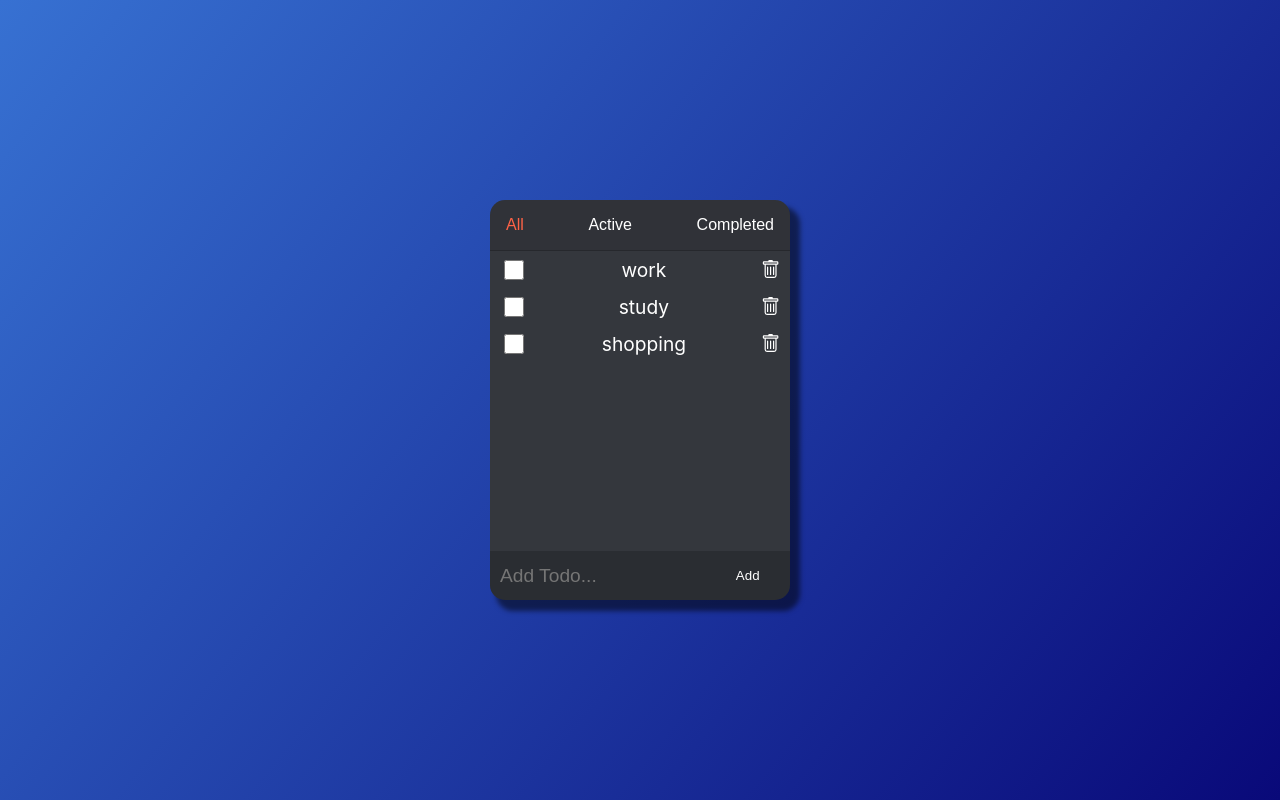
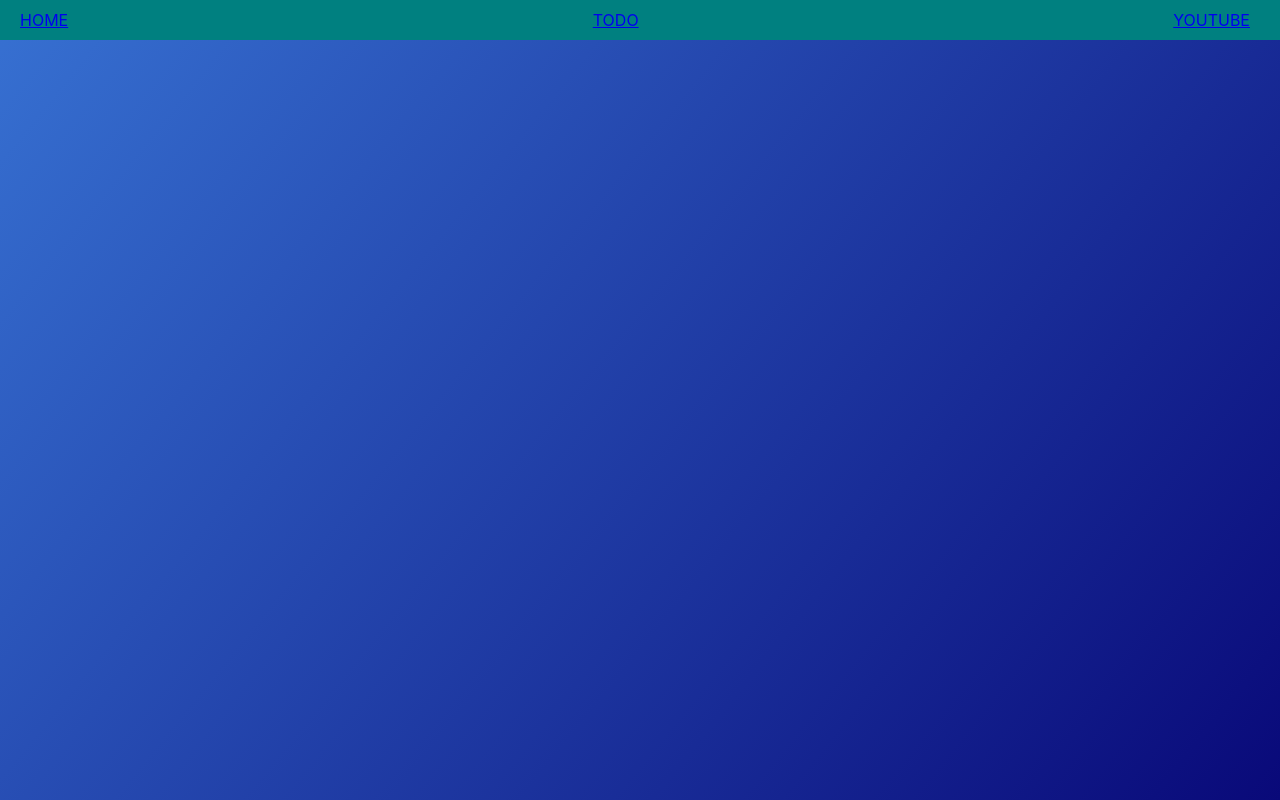
Before and after one commit to Latemarch/ReactAppProjects, a React (Create React App) app: page / in a window 1280 px wide. Built offline with nearby package versions, Linux system fonts and the light colour scheme.

Commit message:
Add main page

```diff
--- a/src/Home.jsx
+++ b/src/Home.jsx
@@ -1,9 +1,19 @@
-import AppToDoList from './Todo/AppTodoList'
+import { Outlet } from 'react-router-dom'
+import SearchHearder from './SearchHearder'
+import styled from 'styled-components'
+const HomePage = styled.div`
+  display: flex;
+  justify-content: center;
+  align-items: center;
+  width: 100vw;
+  height: 100vh;
+`
 
 export default function Home() {
   return (
-    <>
-      <AppToDoList />
-    </>
+    <HomePage>
+      <SearchHearder />
+      <Outlet />
+    </HomePage>
   )
 }
--- /dev/null
+++ b/src/SearchHearder.jsx
@@ -0,0 +1,34 @@
+import React from 'react'
+import styled from 'styled-components'
+import { projects } from './index'
+import { Link } from 'react-router-dom'
+
+const Header = styled.div`
+  display: flex;
+  height: 5%;
+  width: 100%;
+  padding: 20px;
+  justify-content: space-between;
+  align-items: center;
+  background-color: teal;
+  position: absolute;
+  top: 0;
+`
+const Project = styled.div`
+  display: flex;
+  text-transform: uppercase;
+  padding: 0 10px;
+`
+
+export default function SearchHearder() {
+  return (
+    <Header>
+      <Link to="/">HOME</Link>
+      {projects.map((p) => (
+        <Link to={`${p.path}`}>
+          <Project>{p.path}</Project>
+        </Link>
+      ))}
+    </Header>
+  )
+}
--- a/src/Todo/AppTodoList.jsx
+++ b/src/Todo/AppTodoList.jsx
@@ -11,13 +11,6 @@ const list = [
   { id: 3, text: 'shopping', status: 'Active' },
 ]
 
-const Wrapper = styled.div`
-  display: flex;
-  width: 100hv;
-  height: 100hv;
-  justify-content: center;
-  align-items: center;
-`
 const Container = styled.div`
   width: 300px;
   height: 400px;
--- /dev/null
+++ b/src/Youtube/AppYoutube.jsx
@@ -0,0 +1,5 @@
+import React from 'react'
+
+export default function AppYoutube() {
+  return <div>youtubeee</div>
+}
--- a/src/index.css
+++ b/src/index.css
@@ -27,3 +27,6 @@ ul {
   list-style: none;
   padding-left: 0;
 }
+* {
+  box-sizing: border-box;
+}
--- a/src/index.tsx
+++ b/src/index.tsx
@@ -3,11 +3,27 @@ import ReactDOM from 'react-dom/client'
 import './index.css'
 import AppToDoList from './Todo/AppTodoList.jsx'
 import reportWebVitals from './reportWebVitals'
+import { createBrowserRouter, RouterProvider } from 'react-router-dom'
+import Home from './Home'
+import SearchHearder from './SearchHearder'
+import AppYoutube from './Youtube/AppYoutube'
+export const projects = [
+  { path: 'todo', element: <AppToDoList /> },
+  { path: 'youtube', element: <AppYoutube /> },
+]
+
+const router = createBrowserRouter([
+  {
+    path: '/',
+    element: <Home />,
+    children: projects,
+  },
+])
 
 const root = ReactDOM.createRoot(document.getElementById('root') as HTMLElement)
 root.render(
   <React.StrictMode>
-    <AppToDoList />
+    <RouterProvider router={router} />
   </React.StrictMode>,
 )
 
```
Also changed, not shown: 2 other files (tests, documents, lock files or other folders).
